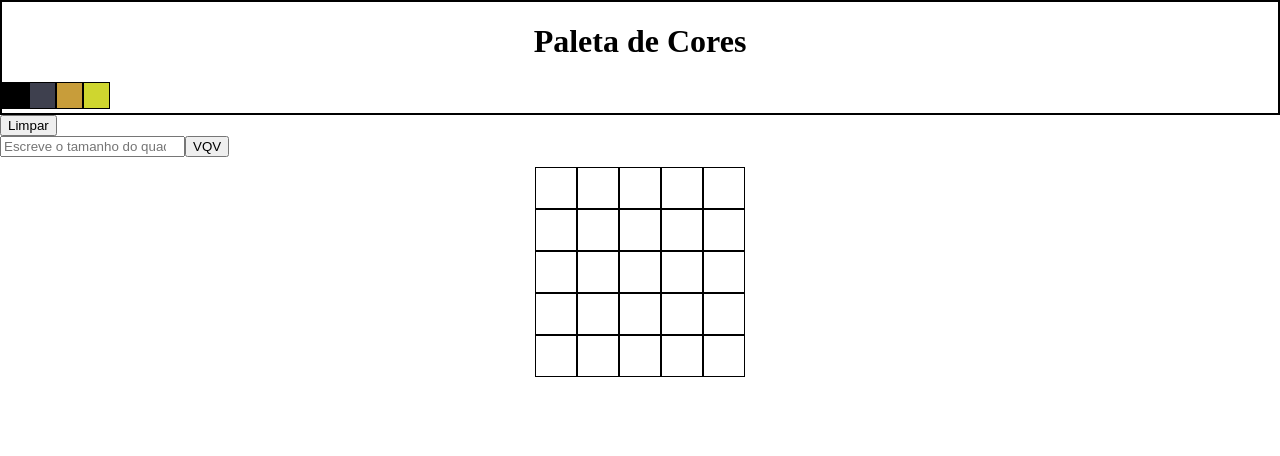
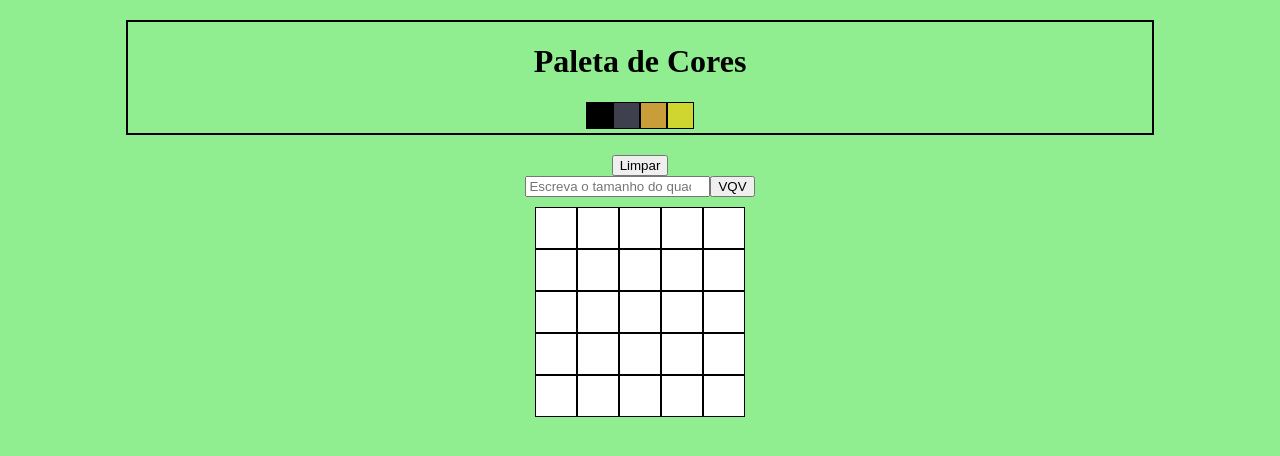
Before and after one commit to LuzBernardo/LuzBernardo.github.io, a plain HTML site: page 3. Pixels Art/index.html in a window 1280 px wide. Drawn offline with Linux system fonts and the light colour scheme.

Commit message:
atualização da estilização do projeto

```diff
--- a/3. Pixels Art/script.js
+++ b/3. Pixels Art/script.js
@@ -107,7 +107,7 @@ function inputSpace() {
   caixaDeInput.type = 'number';
   caixaDeInput.min = '1';
   caixaDeInput.step = '1';
-  caixaDeInput.placeholder = 'Escreve o tamanho do quadro de pixels';
+  caixaDeInput.placeholder = 'Escreva o tamanho do quadro de pixels';
   botaoModificador.id = 'generate-board';
   botaoModificador.innerText = 'VQV';
   divDoInput.append(caixaDeInput);
--- a/3. Pixels Art/style.css
+++ b/3. Pixels Art/style.css
@@ -7,6 +7,8 @@ body {
   width: auto;
   height: 100%;
   position: relative;
+  text-align: center;
+  background-color: lightgreen;
 }
 
 #title {
@@ -17,7 +19,8 @@ body {
 #cabecalho {
   border: 2px solid black;
   position: relative;
-  justify-content: center;
+  width: 80%;
+  margin: 20px auto;
 }
 
 #color-palette {
```
